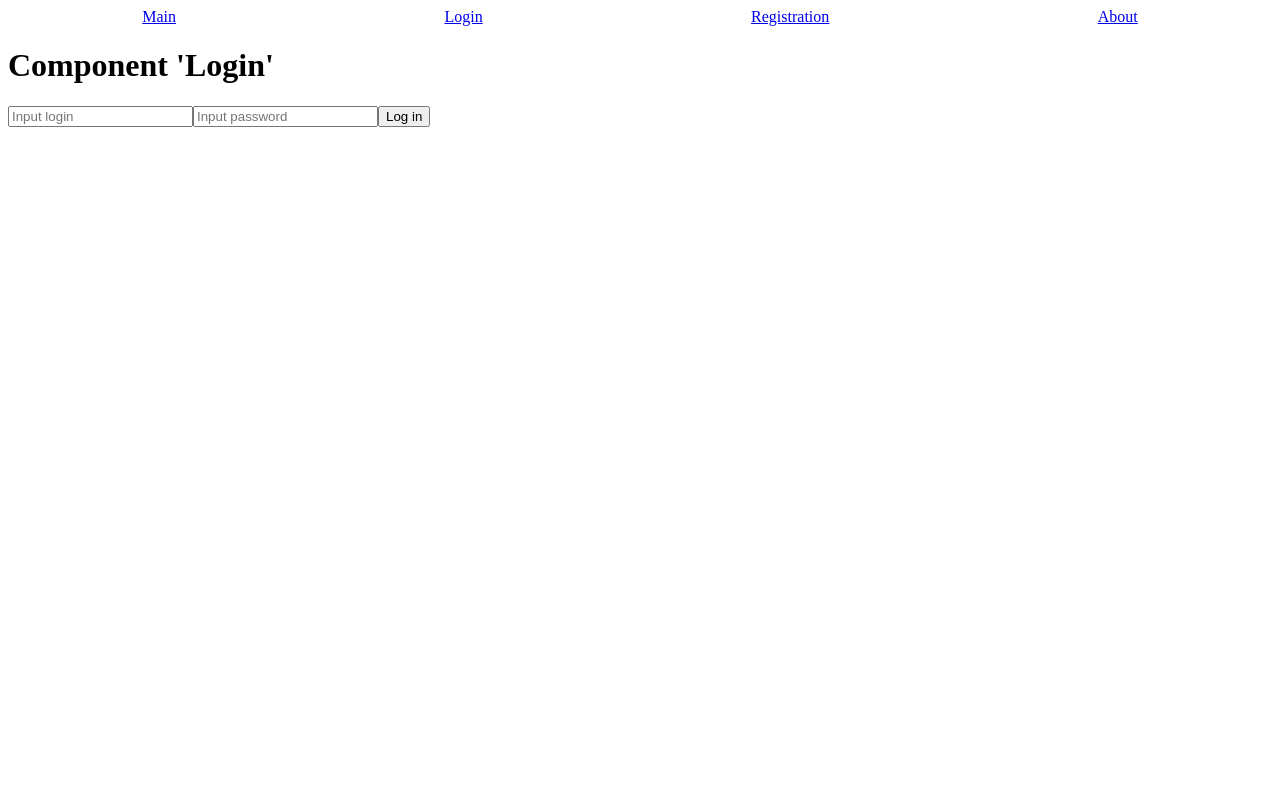
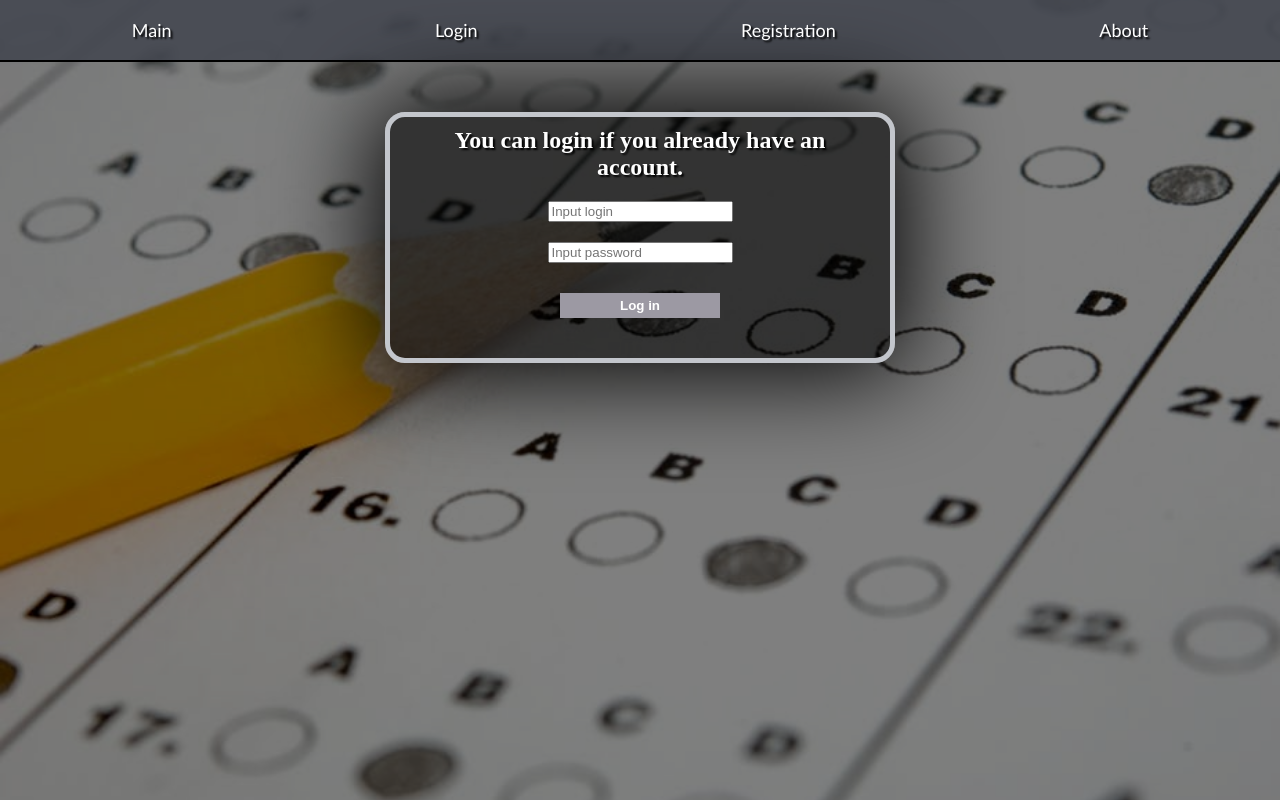
Before and after one commit to Follkner/knowledge-testing-system, a React (Create React App) app: page /login in a window 1280 px wide. Both pictures are taken after a click on the button "Log out". Built offline with nearby package versions, Linux system fonts and the light colour scheme.

Commit message:
add styles for header and login components

```diff
--- a/src/components/App/App.css
+++ b/src/components/App/App.css
@@ -0,0 +1,16 @@
+body {
+	padding: 0;
+	margin: 0;
+	background: linear-gradient(
+          rgba(0, 0, 0, 0.5),
+          rgba(0, 0, 0, 0.5)
+        ),
+	url("../../images/background.jpg") no-repeat fixed;
+	background-size: cover;
+	background-color: gray;
+}
+
+.container {
+	max-width: 1000px;
+	margin: 0 auto;
+}
--- a/src/components/Header/Header.css
+++ b/src/components/Header/Header.css
@@ -1,4 +1,20 @@
 .header {
 	display: flex;
 	justify-content: space-around;
+	height: 60px;
+	border-bottom: 2px solid black;
+	align-items: center;
+	font-family: "Trebuchet MS", sans-serif;
+	font-size: 18px;
+	background: rgba(69, 73, 81, 0.9);
 }
+
+.header a {
+	text-decoration: none;
+	color: white;
+	text-shadow: 2px 2px 2px black;
+}
+
+.header a:hover {
+	text-decoration: underline;
+}
--- /dev/null
+++ b/src/components/Login/Login.css
@@ -0,0 +1,33 @@
+.login {
+	margin-top: 50px;
+	border: 5px solid #c3c6cc;
+	box-shadow: 0px 0px 100px 10px black;
+	border-radius: 20px;
+	max-width: 500px;
+	text-align: center;
+	background: rgba(0,0,0, 0.6);
+	color: white;
+	text-shadow: 2px 2px 2px black;
+}
+
+.login div {
+	padding: 10px;
+}
+
+.login button {
+	border: none;
+	margin: 10px;
+	width: 160px;
+	height: 25px;
+	cursor: pointer;
+	color: white;
+	font-weight: 700;
+	background: #9c99a3;
+}
+
+.login h1 {
+	padding: 10px;
+	font-size: 24px;
+	max-width: 80%;
+	margin: 0 auto;
+}
--- a/src/components/Login/Login.jsx
+++ b/src/components/Login/Login.jsx
@@ -1,6 +1,7 @@
 import React, { Component } from 'react';
 import { connect } from 'react-redux';
 import login from '../../actions/login.js';
+import './Login.css';
 
 class Login extends Component {
 
@@ -20,13 +21,13 @@ class Login extends Component {
 		const {isLoading, isAuthorized, message} = this.props;
 
 		return(
-			<div className = "login">
+			<div className = "container login">
 				{!isAuthorized ?
 					<React.Fragment>
-						<h1>Component 'Login'</h1>
-						<input type = "text" id = "login" autoComplete = "off" placeholder = "Input login"/>
-						<input type = "password" id = "password" autoComplete = "off" placeholder = "Input password"/>
-						<button onClick = {this.handleClick}>Log in</button>
+						<h1>You can login if you already have an account.</h1>
+						<div><input type = "text" id = "login" autoComplete = "off" placeholder = "Input login"/></div>
+						<div><input type = "password" id = "password" autoComplete = "off" placeholder = "Input password"/></div>
+						<div><button onClick = {this.handleClick}>Log in</button></div>
 					</React.Fragment>
 					: null
 				}
--- a/src/components/Registration/Registration.jsx
+++ b/src/components/Registration/Registration.jsx
@@ -1,6 +1,7 @@
 import React, { Component } from 'react';
 import { connect } from 'react-redux';
 import checkIn from '../../actions/registration.js';
+import '../Login/Login.css';
 
 class Registration extends Component {
 
@@ -18,10 +19,10 @@ class Registration extends Component {
 
 	render() {
 		return(
-			<div className = "registration">
-				<h1>Component 'Registration'</h1>
-				<input type = "text" id = "login" autoComplete = "off" placeholder = "Input login"/>
-				<input type = "password" id = "password" autoComplete = "off" placeholder = "Input password"/>
+			<div className = "container login">
+				<h1>You can register by filling out the form</h1>
+				<div><input type = "text" id = "login" autoComplete = "off" placeholder = " Input login"/></div>
+				<div><input type = "password" id = "password" autoComplete = "off" placeholder = " Input password"/></div>
 				<button onClick = {this.handleClick}>To register</button>
 
 				<h3>{this.props.isLoading? <h3>Wait, please...</h3>: null}</h3>
```
Also changed, not shown: src/components/Registration/Registration.css (added), src/images/background.jpg (added).
